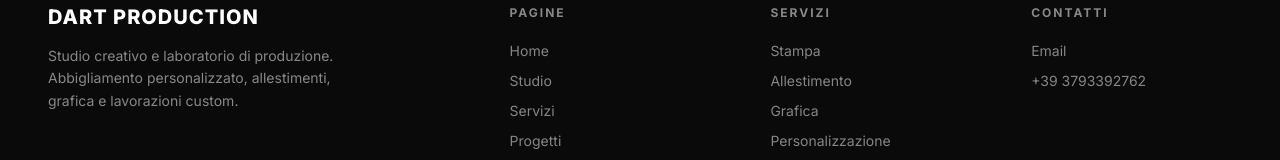
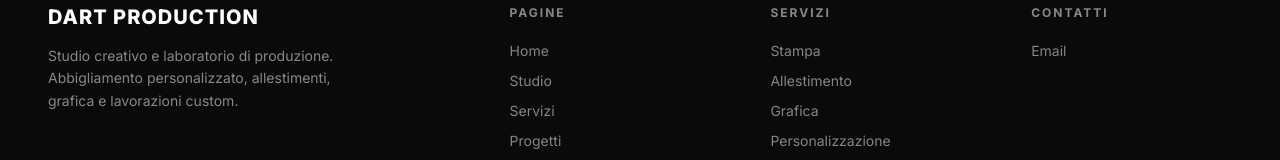
Before and after one commit to gersonvazzaz/dart-production, an Astro site: page / in a window 1280 px wide. Shown: the part 6696-6856 px from the top of the page. Built offline with nearby package versions, Linux system fonts and the light colour scheme; Astro itself is replaced by a stand-in of ours.

Commit message:
Update Pagine del sito “contatti”

```diff
--- a/content/contatti.md
+++ b/content/contatti.md
@@ -9,8 +9,7 @@ info:
     value: dartproduction.to@gmail.com
   phone:
     label: Telefono
-    values:
-      - +39 3793392762
+    values: []
   business:
     label: Dati aziendali
     line1: "P.IVA: IT12754230013"
```
